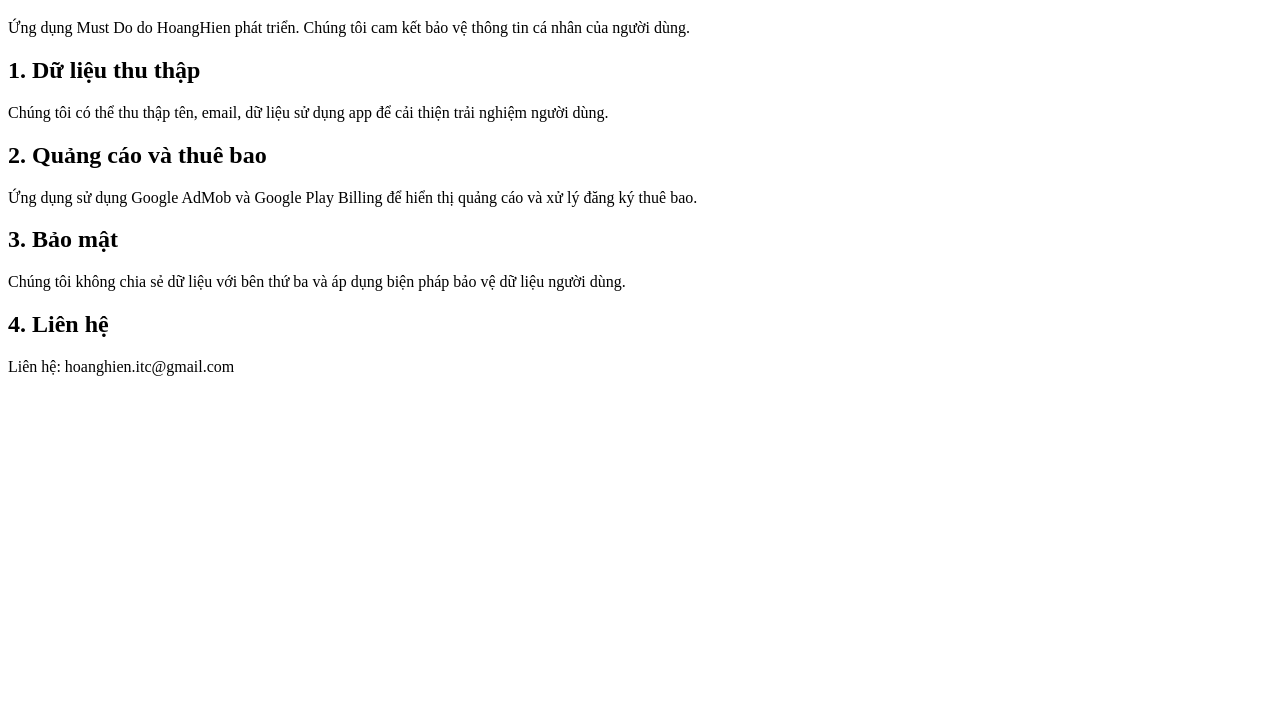
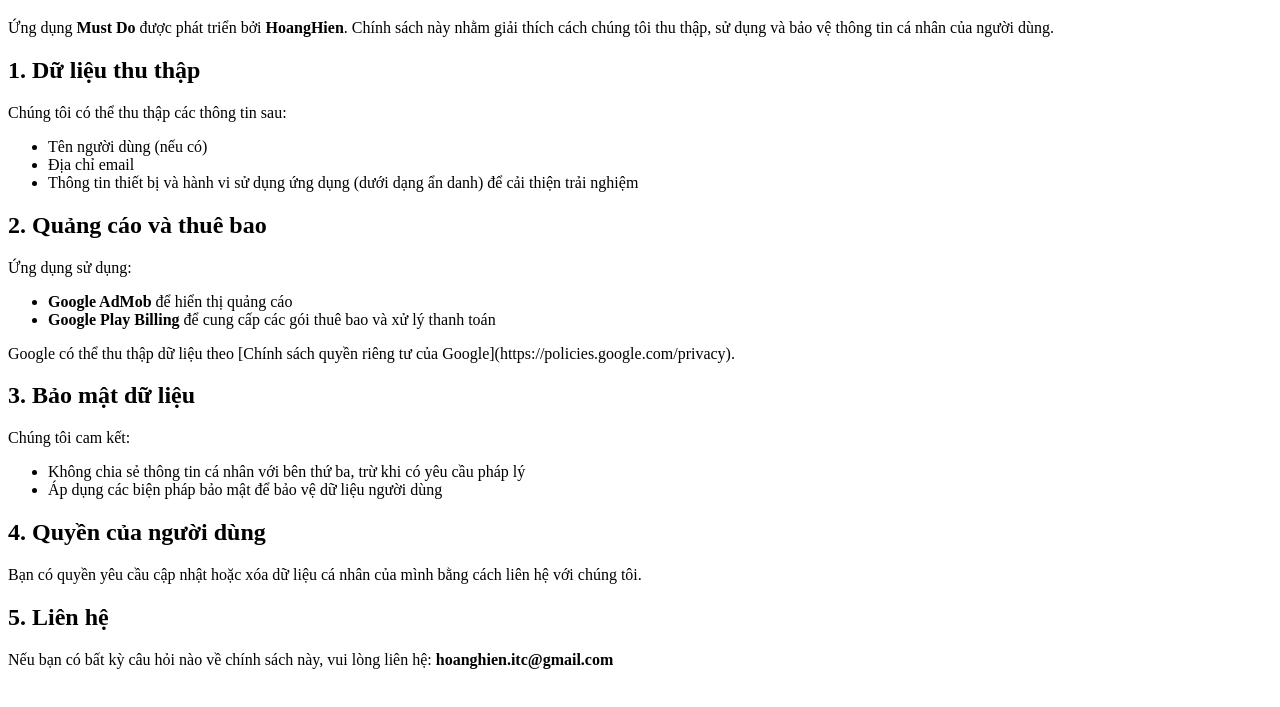
Before and after one commit to hoanghien0608/privacy-policy-mustdo, a plain HTML site: page index.html in a window 1280 px wide. Shown: the part 61-768 px from the top of the page. Drawn offline with Linux system fonts and the light colour scheme.

Commit message:
Update index.html

```diff
--- a/index.html
+++ b/index.html
@@ -2,22 +2,39 @@
 <html>
 <head>
   <meta charset="utf-8">
-  <title>Chính sách quyền riêng tư</title>
+  <title>Chính sách quyền riêng tư - Must Do</title>
 </head>
 <body>
   <h1>Chính sách quyền riêng tư</h1>
-  <p>Ứng dụng Must Do do HoangHien phát triển. Chúng tôi cam kết bảo vệ thông tin cá nhân của người dùng.</p>
+  <p>Ứng dụng <strong>Must Do</strong> được phát triển bởi <strong>HoangHien</strong>. Chính sách này nhằm giải thích cách chúng tôi thu thập, sử dụng và bảo vệ thông tin cá nhân của người dùng.</p>
 
   <h2>1. Dữ liệu thu thập</h2>
-  <p>Chúng tôi có thể thu thập tên, email, dữ liệu sử dụng app để cải thiện trải nghiệm người dùng.</p>
+  <p>Chúng tôi có thể thu thập các thông tin sau:</p>
+  <ul>
+    <li>Tên người dùng (nếu có)</li>
+    <li>Địa chỉ email</li>
+    <li>Thông tin thiết bị và hành vi sử dụng ứng dụng (dưới dạng ẩn danh) để cải thiện trải nghiệm</li>
+  </ul>
 
   <h2>2. Quảng cáo và thuê bao</h2>
-  <p>Ứng dụng sử dụng Google AdMob và Google Play Billing để hiển thị quảng cáo và xử lý đăng ký thuê bao.</p>
+  <p>Ứng dụng sử dụng:</p>
+  <ul>
+    <li><strong>Google AdMob</strong> để hiển thị quảng cáo</li>
+    <li><strong>Google Play Billing</strong> để cung cấp các gói thuê bao và xử lý thanh toán</li>
+  </ul>
+  <p>Google có thể thu thập dữ liệu theo [Chính sách quyền riêng tư của Google](https://policies.google.com/privacy).</p>
 
-  <h2>3. Bảo mật</h2>
-  <p>Chúng tôi không chia sẻ dữ liệu với bên thứ ba và áp dụng biện pháp bảo vệ dữ liệu người dùng.</p>
+  <h2>3. Bảo mật dữ liệu</h2>
+  <p>Chúng tôi cam kết:</p>
+  <ul>
+    <li>Không chia sẻ thông tin cá nhân với bên thứ ba, trừ khi có yêu cầu pháp lý</li>
+    <li>Áp dụng các biện pháp bảo mật để bảo vệ dữ liệu người dùng</li>
+  </ul>
 
-  <h2>4. Liên hệ</h2>
-  <p>Liên hệ: hoanghien.itc@gmail.com</p>
+  <h2>4. Quyền của người dùng</h2>
+  <p>Bạn có quyền yêu cầu cập nhật hoặc xóa dữ liệu cá nhân của mình bằng cách liên hệ với chúng tôi.</p>
+
+  <h2>5. Liên hệ</h2>
+  <p>Nếu bạn có bất kỳ câu hỏi nào về chính sách này, vui lòng liên hệ: <strong>hoanghien.itc@gmail.com</strong></p>
 </body>
 </html>
```
